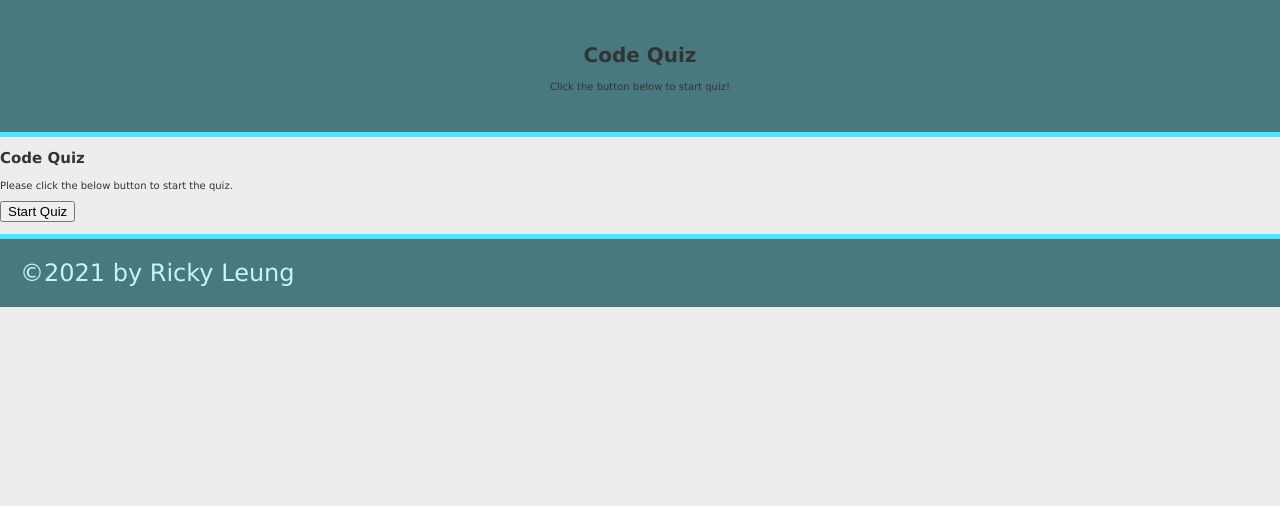
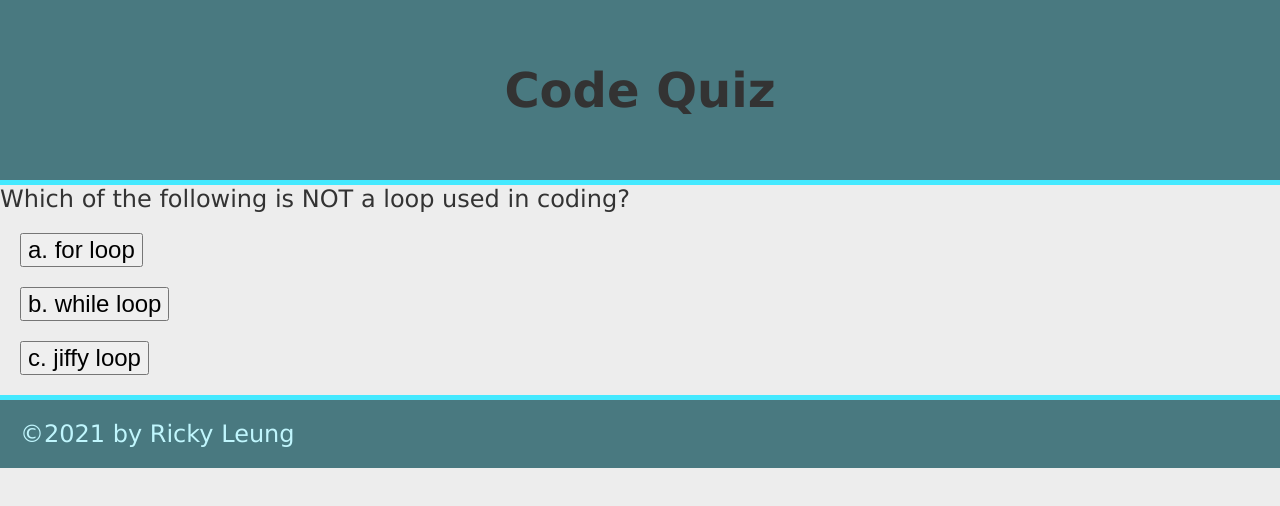
Before and after one commit to ricky0320/code-quiz, a plain HTML site: page index.html in a window 1280 px wide. Both pictures are taken after a click on the button "Start Quiz". Drawn offline with Linux system fonts and the light colour scheme.

Commit message:
added questions and buttons

```diff
--- a/assets/css/style.css
+++ b/assets/css/style.css
@@ -26,6 +26,7 @@
     padding: 30px 25px;
     border-bottom: 5px solid var(--primary);
     text-align: center;
+    font-size: 2.4rem;
   }
 
   footer {
@@ -36,3 +37,14 @@
     padding: 20px;
     border-top: 5px solid var(--primary);
   }
+
+  .question {
+    font-size: 2.4rem;
+    display: flex;
+  }
+
+  .ansButton {
+    margin:20px;
+    font-size: 2.4rem;
+    display: flex;
+  }
--- a/assets/js/script.js
+++ b/assets/js/script.js
@@ -3,98 +3,86 @@ var timerEl = document.getElementById('countdown');
 var buttonEl = document.getElementById("start-btn");
 var submitButton = document.getElementById('submit');
 
-var timeLeft = 10;
-var highScore = 0;
+// target buttons a,b,c for answer choices
+var aButton = document.getElementById("a")
+var bButton = document.getElementById("b")
+var cButton = document.getElementById("c")
+//hide button display on startup
+aButton.style.display ="none"
+bButton.style.display ="none"
+cButton.style.display ="none"
+
+var Qindex = 0
 
 
 var createQuiz = function() {
 
-}
-
-function showResults() {}
+  // when click start quiz button, hide quiz heading
+  document.getElementById("quiz-heading").style.display = "none"
+  // when user click start quiz button,// hide button
+  buttonEl.style.display = "none"
+  //display first question
+  document.getElementById("question").textContent = quizQuestions[Qindex].Question
+  //display button
+  aButton.style.display ="block"
+  bButton.style.display ="block"
+  cButton.style.display ="block"
+  // add answers to buttons
+  aButton.textContent = quizQuestions[Qindex].a
+  bButton.textContent = quizQuestions[Qindex].b
+  cButton.textContent = quizQuestions[Qindex].c
 
 
 
+}
 
-
-// display quiz right away
-buildQuiz();
-
-// on submit, show results
-submitButton.addEventListener('click', showResults);
+// function checkAns() {}
+var checkAns = function() {
+  if (quizQuestions[Qindex].ans === this.textContent) {
+    console.log("the answer is correct")
+  }
+  else{
+    console.log("answer is wrong")
+  }
+}
 
 
 
+// click button to check answer
+aButton.addEventListener('click', checkAns)
+bButton.addEventListener('click', checkAns)
+cButton.addEventListener('click', checkAns)
+
+buttonEl.addEventListener('click',createQuiz);
 
 
+// on submit, show results
+// submitButton.addEventListener('click', showResults);
 
+var quizQuestions = [
+  // quiz 1, index 0
+  {Question: "Which of the following is NOT a loop used in coding?",
+    a: "a. for loop",
+    b: "b. while loop",
+    c: "c. jiffy loop",
 
-
-
-
-
-
-
-
-
-
-
-
-
-
-
-
-
-
-
-
-
-
-
-
-
-
-
-
-
-
-
-
-
-
-
-
-
-
-
-
-var myQuestions = [
-    {
-      question: "Which of the following is not a loop used in coding?",
-      answers: {
-        a: "for loop",
-        b: "while loop",
-        c: "jiffy loop"
-      },
-      correctAnswer: "c"
-    },
-    {
-      question: "which of the following is not a operator used in JavaScript?",
-      answers: {
-        a: "<",
-        b: "||",
-        c: "===="
-      },
-      correctAnswer: "c"
-    },
-    {
-      question: "which of the following is not a HTML element tag?",
-      answers: {
-        a: "div",
-        b: "section",
-        c: "button",
-        d: "addition"
-      },
-      correctAnswer: "d"
-    }
-  ];
+    // let c be answer
+    ans: "c. jiffy loop"
+  },
+  // quiz 2, index 1
+  {Question: "which of the following is not a operator used in JavaScript?",
+    a: "a. <",
+    b: "b. ||",
+    c: "c. ====",
+    // let c be answer
+    ans: "c. ===="
+  },
+  // quiz 3, index 2
+  {Question: "which of the following is not a HTML element tag?",
+    a: "a. addition",
+    b: "b. button",
+    c: "c. div",
+    // let a be answer
+    ans: "a. addition"
+  }
+]
--- a/index.html
+++ b/index.html
@@ -9,29 +9,37 @@
 </head>
 <body>
     <header>
-        <h1 class="page-title">Code Quiz</h1>
-        <p>Click the button below to start quiz!</p>
+        <h1>Code Quiz</h1>
     </header>
 
 
-    <section class="quiz-content" id="quiz-content">
+    <section class="quiz-heading" id="quiz-heading" style="display: block; font-size: 2.4rem; text-align: center;">
+        <h2>Code Quiz</h2>
+        <p>Please click the below button to start the quiz.</p>
+    </section>
+    <!-- start quiz -->
+    <section>
+        <button class="start-btn" id="start-btn" type="button" style="font-size: 2.4rem">Start Quiz</button>
+    </section>
+    <!-- questions -->
+    <section>
+        <div id="question" class="question">
 
-        <div class="welcomeDiv" id="welcomeDiv" style="display: block">
-          <h2>Code Quiz</h2>
-          <p class="">Please click the below button to start the quiz.</p>
         </div>
-  <!-- Hidden High score element -->
-    <section>
-        <button class="start-btn" id="start-btn" type="button">Start Quiz</button>
-        <h2 class="countdown" id="countdown"></h2>
+        <button id="a" class="ansButton"></button>
+
+        <button id="b" class="ansButton"></button>
+
+        <button id="c" class="ansButton"></button>
     </section>
+
+    <!-- hidden high score container -->
     <secion>
         <div class="hs-container" id="hs-stats" style="display: none;">
             <h2 class ="hs-title">High Scores</h2>
             <ul class="hs-list" id="hs-list"></ul>
             <button class="clear-btn" id="clear-btn">Clear High Score</button>
         </div>
-
     </section>
 
     </main>
@@ -40,6 +48,6 @@
         &copy;2021 by Ricky Leung
     </footer>
 
-    <script src="assets/js/script.js>"></script>
+    <script src="./assets/js/script.js"></script>
 </body>
 </html>
```
